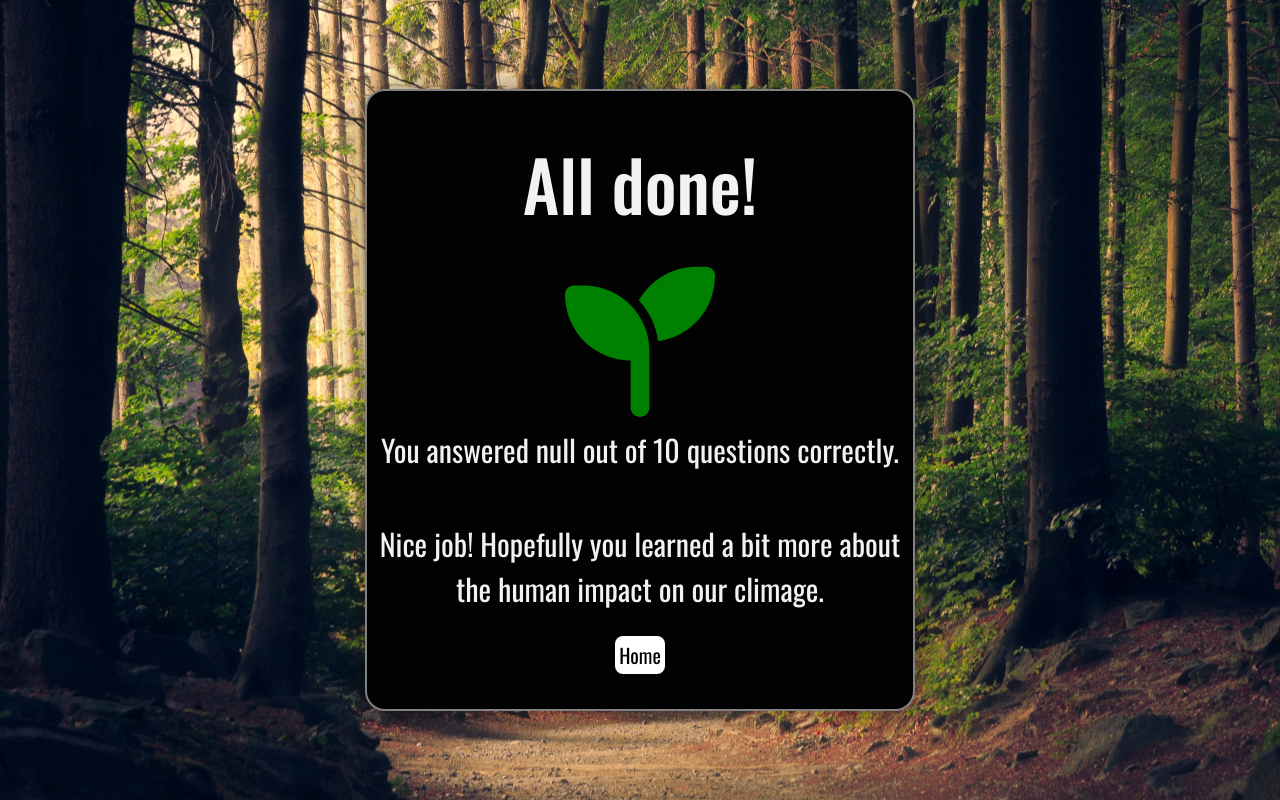
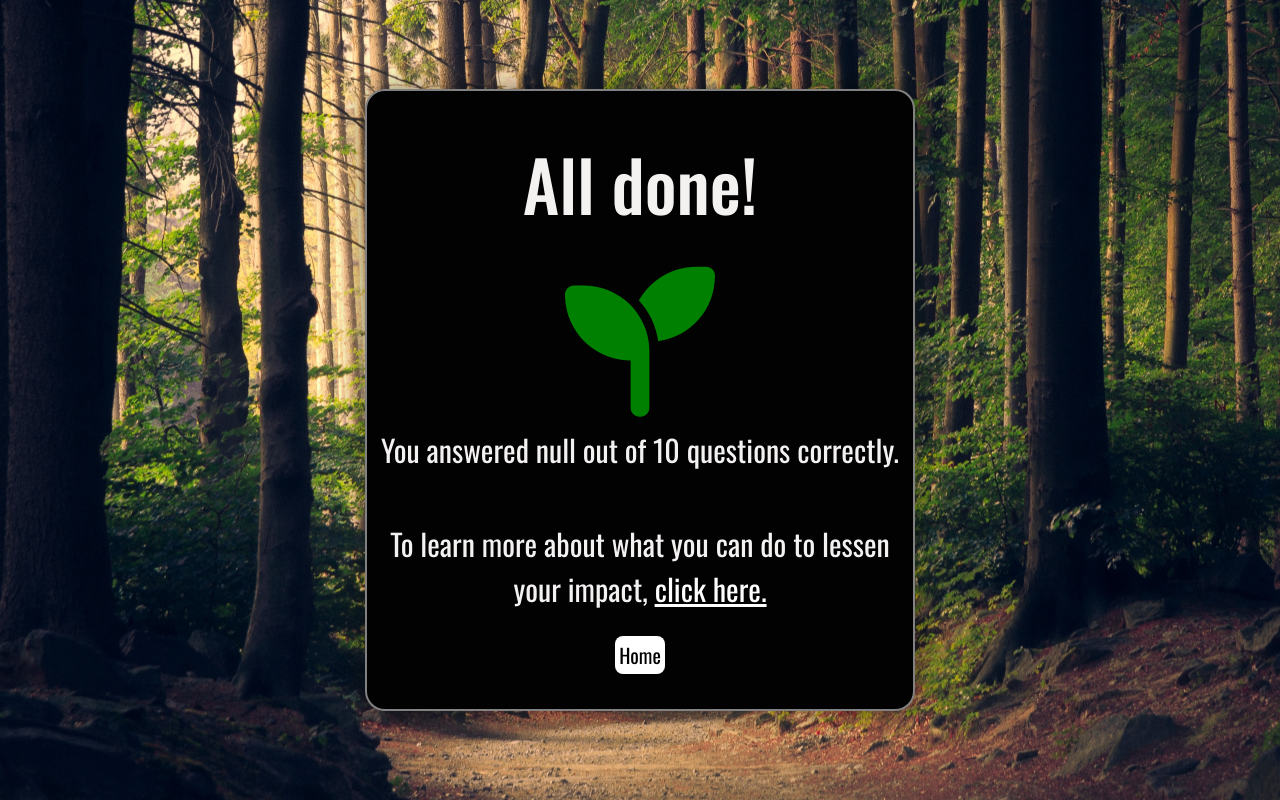
Before and after one commit to cbstange/climate-trivia, a plain HTML site: page over.html in a window 1280 px wide. Drawn offline with nearby package versions, Linux system fonts and the light colour scheme.

Commit message:
add learn more anchor tag to over page

```diff
--- a/over.html
+++ b/over.html
@@ -31,8 +31,7 @@
       </div>
       <br />
       <p>
-        Nice job! Hopefully you learned a bit more about the human impact on our
-        climage.
+        To learn more about what you can do to lessen your impact, <a href="https://cotap.org/reduce-carbon-footprint/?gclid=CjwKCAjw8symBhAqEiwAaTA__LNqZ277tDAIWwUQsUjMFmC7Dl__nbYg35KHlqZJxUyYVnbahI6dKBoCoC8QAvD_BwE">click here.</a>
       </p>
       <a class="btn" href="index.html">Home</a>
     </div>
```
Also changed, not shown: 1 other file.
